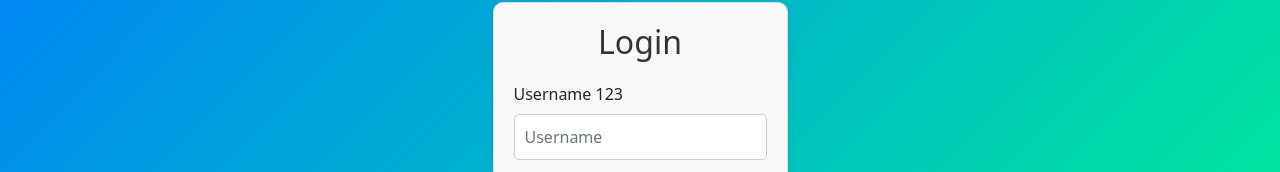
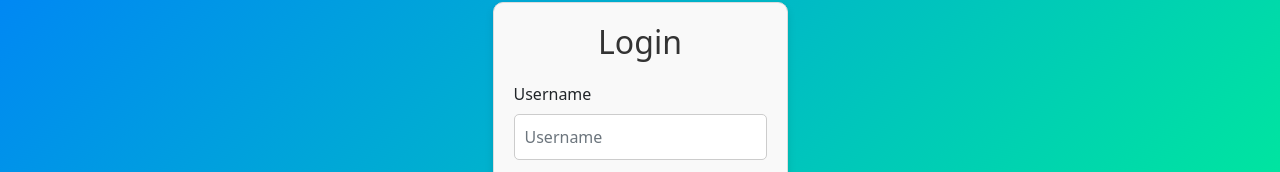
Before and after one commit to Pakasin/ProjectFN, a React (Vite) app in the folder my-project/: page / in a window 1280 px wide. Shown: the part 205-377 px from the top of the page. Built offline with nearby package versions, Linux system fonts and the light colour scheme.

Commit message:
remove 123 from username

```diff
--- a/my-project/src/Login1.jsx
+++ b/my-project/src/Login1.jsx
@@ -101,7 +101,7 @@ export default function Login() {
             {error && <div className="alert alert-danger">{error}</div>} {/* แสดงข้อผิดพลาด */}
             <Form noValidate validated={validated} onSubmit={onLogin}>
                 <Form.Group className="form-group">
-                    <Form.Label>Username 123</Form.Label>
+                    <Form.Label>Username</Form.Label>
                     <Form.Control
                         required
                         type="text"
```
